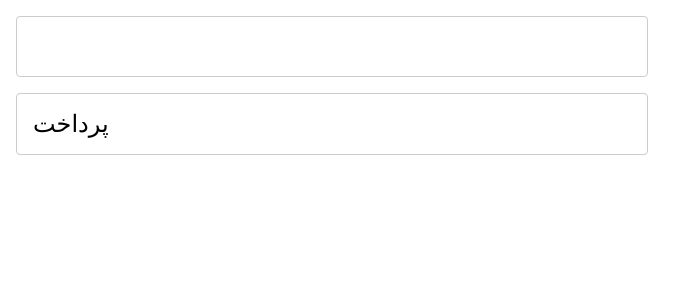
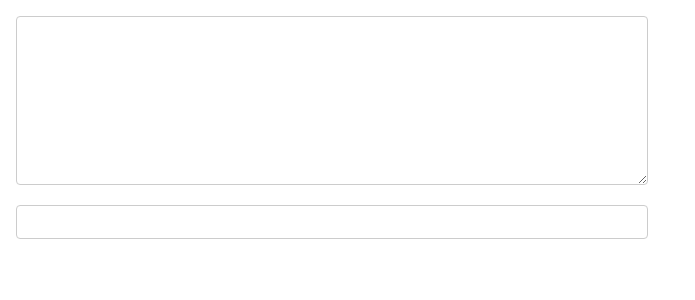
Before and after one commit to TheSETJ/financial-record-parser, a SvelteKit app: page / in a window 1280 px wide. Shown: the top 300 px of the page, without its empty margins (0-695 px from the left). Built offline with nearby package versions, Linux system fonts and the light colour scheme.

Commit message:
feat: replace input with textarea

```diff
--- a/src/routes/+page.svelte
+++ b/src/routes/+page.svelte
@@ -1,6 +1,6 @@
 <script lang="ts">
     let inputValue: string = '';
-    let parsedValue: string = '';
+    let parsedValues: Array<string> = [];
 
     function parse(record: string): string {
         record = parseVerb(record);
@@ -95,7 +95,9 @@
         return numericValues.reduce((sum, value) => sum + value, 0);
     }
 
-    $: parsedValue = parse(inputValue);
+    function parseLines() {
+        parsedValues = inputValue.split('\n').map(record => parse(record));
+    }
 </script>
 
 <style>
@@ -103,6 +105,10 @@
 </style>
 
 <div class="container">
-    <input type="text" bind:value={inputValue} />
-    <p>{parsedValue}</p>
+    <textarea rows="5" bind:value={inputValue} on:input={parseLines}></textarea>
+    <div class="paragraphs">
+        {#each parsedValues as parsedValue, index (index)}
+            <p>{parsedValue}</p>
+        {/each}
+    </div>
 </div>
--- a/src/styles/tailwind.css
+++ b/src/styles/tailwind.css
@@ -19,7 +19,7 @@ body {
     width: 50%;
 }
 
-input, p {
+textarea, .paragraphs {
     width: 100%;
     box-sizing: border-box;
     padding: 1rem;
```
Also changed, not shown: public/build/tailwind.css.
